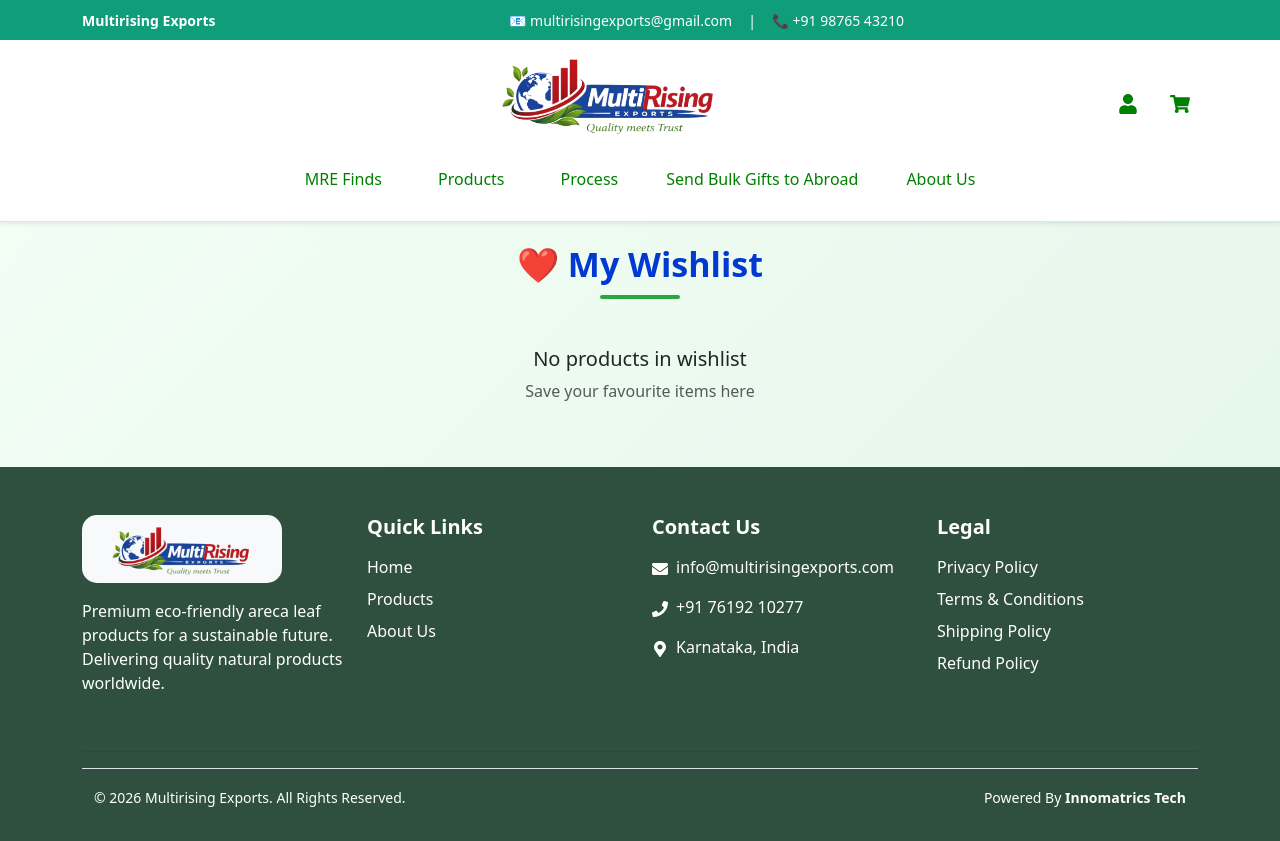
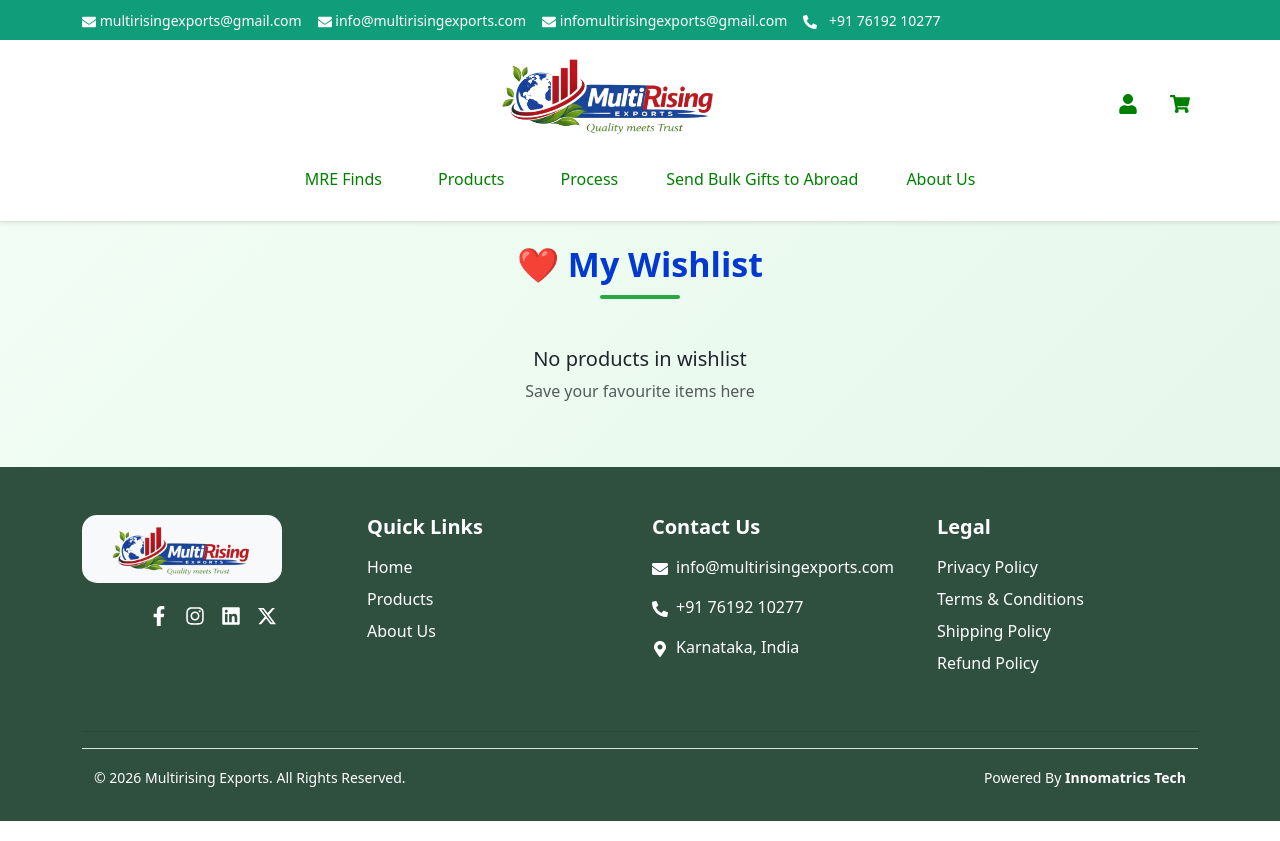
Before and after one commit to Logeshwaran-M/multirising, a React (Vite) app: page /wishlist in a window 1280 px wide. Built offline with nearby package versions, Linux system fonts and the light colour scheme.

Commit message:
changes1

```diff
--- a/index.html
+++ b/index.html
@@ -2,9 +2,9 @@
 <html lang="en">
   <head>
     <meta charset="UTF-8" />
-    <link rel="icon" type="image/svg+xml" href="/vite.svg" />
+    <link rel="icon" type="image/svg+xml" href="./public/logo.jpeg" />
     <meta name="viewport" content="width=device-width, initial-scale=1.0" />
-    <title>frontend</title>
+    <title>Multirising Exports</title>
   </head>
   <body>
     <div id="root"></div>
--- a/src/components/Footer.jsx
+++ b/src/components/Footer.jsx
@@ -7,6 +7,7 @@
   FaInstagram,
   FaLinkedin
 } from "react-icons/fa";
+import { FaXTwitter } from "react-icons/fa6";
 
 import { Link } from "react-router-dom";
 
@@ -32,10 +33,26 @@
               style={{ width: "200px" }}
             />
 
-            <p className="footer-text mt-3">
-              Premium eco-friendly areca leaf products for a sustainable future.
-              Delivering quality natural products worldwide.
-            </p>
+           {/* Social Media */}
+<div className="text-center mb-4 mt-3">
+
+  <a href="#" className="me-3 text-white fs-5">
+    <FaFacebookF />
+  </a>
+
+  <a href="#" className="me-3 text-white fs-5">
+    <FaInstagram />
+  </a>
+
+  <a href="#" className="me-3 text-white fs-5">
+    <FaLinkedin />
+  </a>
+
+  <a  href="#" className="text-white fs-5">
+  <FaXTwitter />
+</a>
+
+</div>
 
           </Col>
 
@@ -68,7 +85,7 @@
             </p>
 
             <p>
-              <FaPhone className="me-2" />
+             <FaPhone style={{ transform: "rotate(90deg)", marginRight: "8px" }} />
               +91 76192 10277
             </p>
 
--- a/src/components/Nav.jsx
+++ b/src/components/Nav.jsx
@@ -8,6 +8,7 @@
 import { auth } from "../firebase";
 import UserMenu from "./UserMenu";
 import LanguageTranslator from "./LanguageTranslate";
+import { FaEnvelope, FaPhone } from "react-icons/fa";
 
 const NavbarComponent = () => {
   const [showDropdown, setShowDropdown] = useState(false);
@@ -33,11 +34,12 @@
       {/* TOP BAR */}
       <div className="topbar d-lg-flex  d-none ">
         <Container className="d-flex justify-content-between align-items-center">
-          <div><strong>Multirising Exports</strong></div>
+
           <div className="d-flex gap-3">
-            <span>📧 multirisingexports@gmail.com</span>
-            <span>|</span>
-            <span>📞 +91 98765 43210</span>
+            <span>  <FaEnvelope/>  multirisingexports@gmail.com</span>
+            <span> <FaEnvelope/>  info@multirisingexports.com</span>
+            <span> <FaEnvelope/>  infomultirisingexports@gmail.com</span>
+            <span>    <FaPhone style={{ transform: "rotate(90deg)", marginRight: "8px" }} />  +91 76192 10277</span>
           </div>
           <LanguageTranslator />
         </Container>
```
Also changed, not shown: src/App.css (+16 -0 lines), public/logo.jpeg (added).
